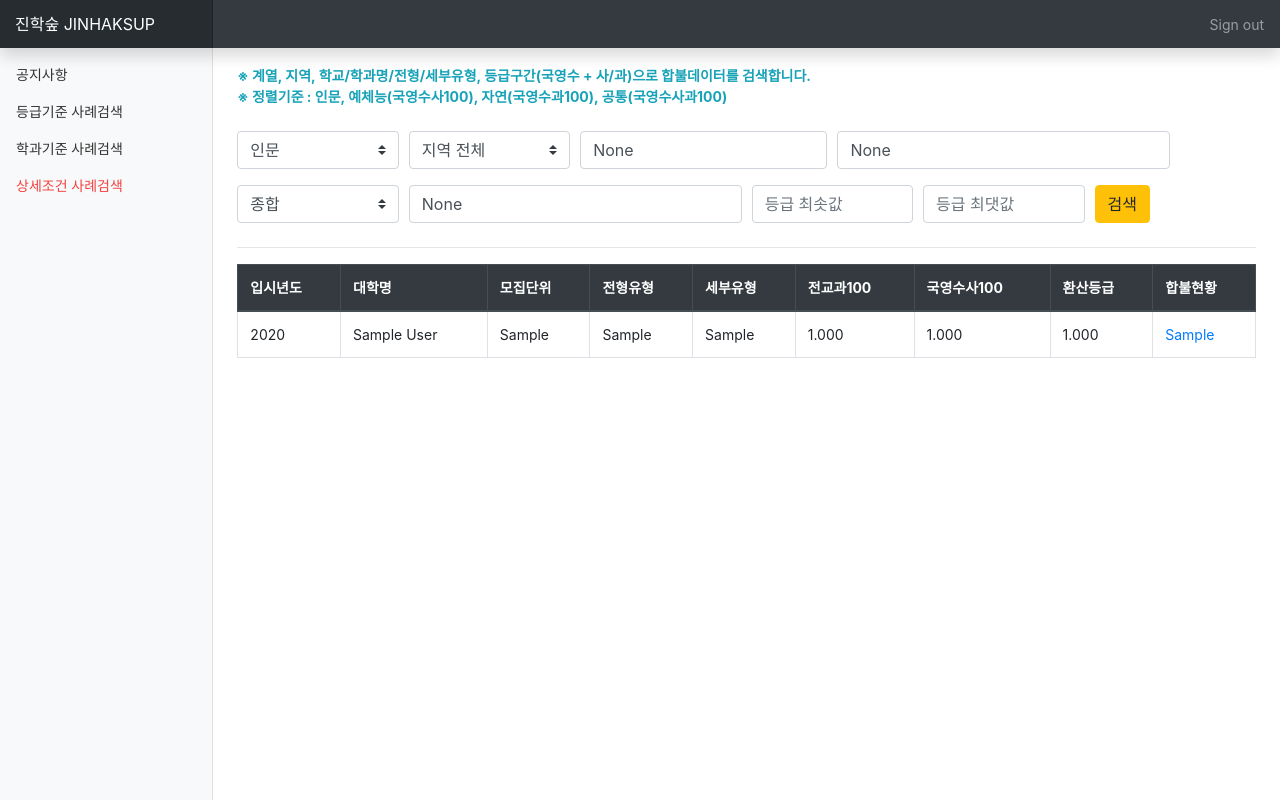
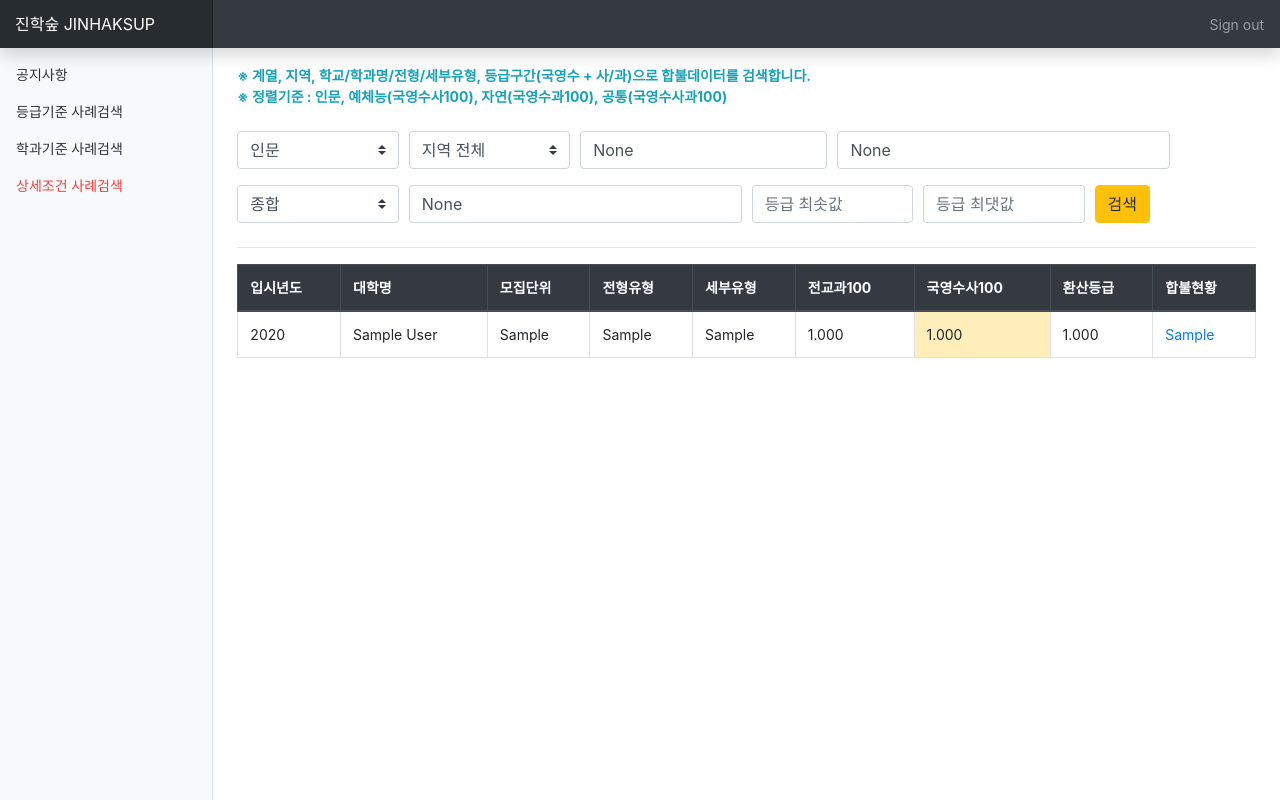
Before and after one commit to KYOUNGSOO-LEE/jhsup, a Django app: page /analysis/search3 in a window 1280 px wide. Run offline with Django 3.2, Linux system fonts and the light colour scheme; tables that the repository leaves empty hold one stand-in row (values such as "Sample post"); some libraries are stand-ins or nearby versions.

Commit message:
19100518

```diff
--- a/analysis/templates/analysis/advanced_search.html
+++ b/analysis/templates/analysis/advanced_search.html
@@ -111,11 +111,11 @@
         <td>{{student.admission2}}</td>
         <td>{{student.all_subject_100}}</td>
         {% if current_major_group == '자연' %}
-          <td>{{student.ko_en_math_sci_100}}</td>
+          <td class="table-primary">{{student.ko_en_math_sci_100}}</td>
         {% elif current_major_group == '공통' %}
-          <td>{{student.ko_en_math_soc_sci_100}}</td>
+          <td class="table-info">{{student.ko_en_math_soc_sci_100}}</td>
         {% else %}
-          <td>{{student.ko_en_math_soc_100}}</td>
+          <td class="table-warning">{{student.ko_en_math_soc_100}}</td>
         {% endif %}
         <td>{{student.grade}}</td>
         <td {% if student.final_step == final_step.0 %}
--- a/analysis/templates/analysis/grade_interval_search.html
+++ b/analysis/templates/analysis/grade_interval_search.html
@@ -79,11 +79,11 @@
         <td>{{student.admission2}}</td>
         <td>{{student.all_subject_100}}</td>
         {% if current_major_group == '자연' %}
-          <td>{{student.ko_en_math_sci_100}}</td>
+          <td class="table-primary">{{student.ko_en_math_sci_100}}</td>
         {% elif current_major_group == '공통' %}
-          <td>{{student.ko_en_math_soc_sci_100}}</td>
+          <td class="table-info">{{student.ko_en_math_soc_sci_100}}</td>
         {% else %}
-          <td>{{student.ko_en_math_soc_100}}</td>
+          <td class="table-warning">{{student.ko_en_math_soc_100}}</td>
         {% endif %}
         <td>{{student.grade}}</td>
         <td {% if student.final_step == final_step.0 %}
--- a/analysis/templates/analysis/univ_major_search.html
+++ b/analysis/templates/analysis/univ_major_search.html
@@ -78,11 +78,11 @@
         <td>{{student.admission2}}</td>
         <td>{{student.all_subject_100}}</td>
         {% if current_major_group == '자연' %}
-          <td>{{student.ko_en_math_sci_100}}</td>
+          <td class="table-primary">{{student.ko_en_math_sci_100}}</td>
         {% elif current_major_group == '공통' %}
-          <td>{{student.ko_en_math_soc_sci_100}}</td>
+          <td class="table-info">{{student.ko_en_math_soc_sci_100}}</td>
         {% else %}
-          <td>{{student.ko_en_math_soc_100}}</td>
+          <td class="table-warning">{{student.ko_en_math_soc_100}}</td>
         {% endif %}
         <td>{{student.grade}}</td>
         <td {% if student.final_step == final_step.0 %}
--- a/analysis/views.py
+++ b/analysis/views.py
@@ -23,7 +23,7 @@ def search1(request):
     template = "analysis/grade_interval_search.html"
 
     major_group_item = ['인문', '자연', '예체능', '공통']
-    univ_region_item = ['전체', '강원', '경기', '경남', '경북', '광주', '대구', '대전', '부산',
+    univ_region_item = ['지역 전체', '강원', '경기', '경남', '경북', '광주', '대구', '대전', '부산',
                         '서울', '세종', '울산', '인천', '전남', '전북', '제주', '충남', '충북']
     final_step = ['합격', '충원합격', '불합격']
 
```
